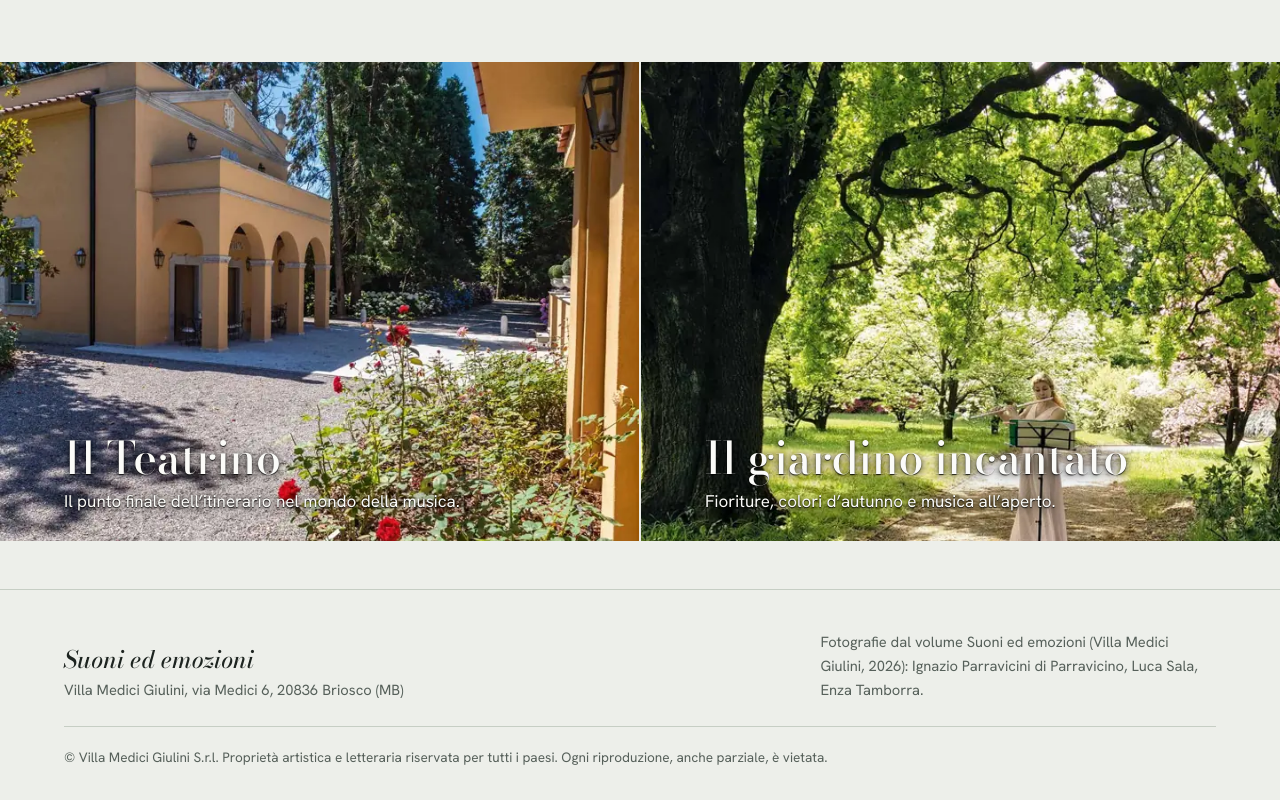
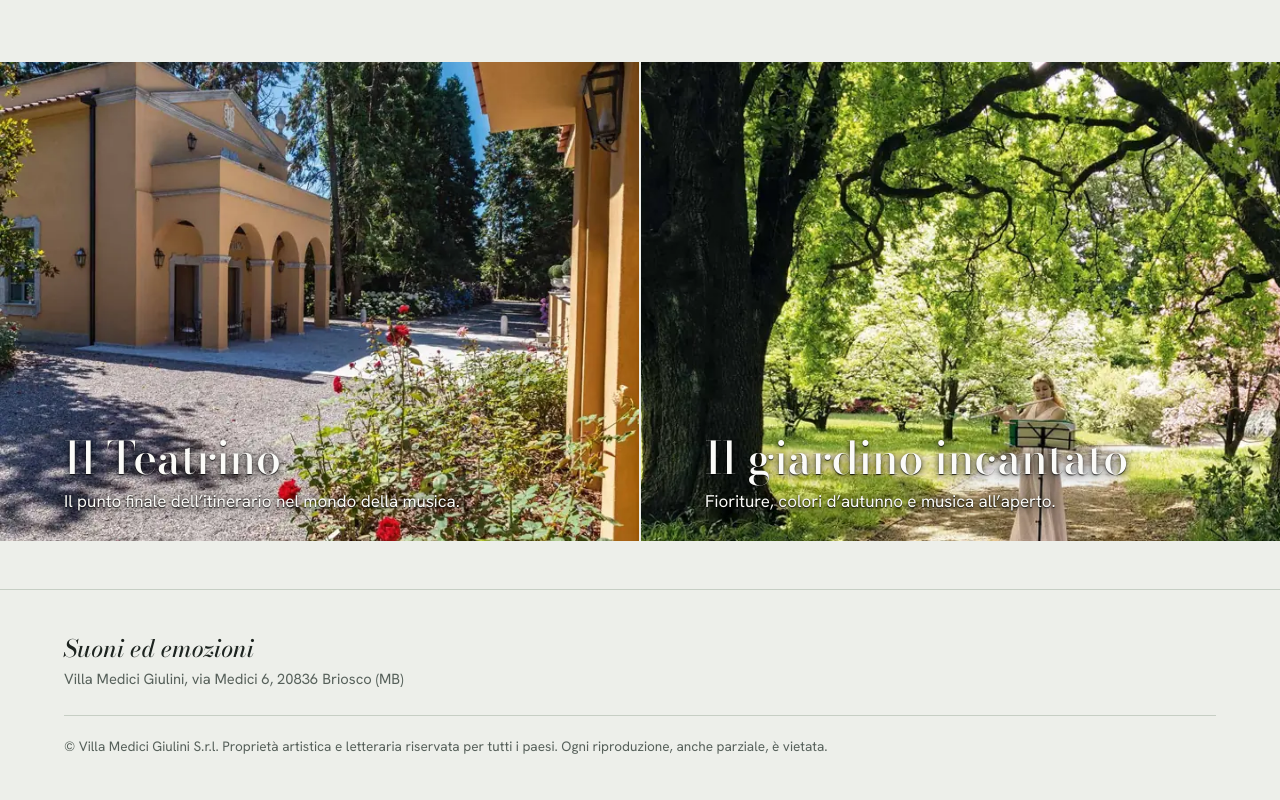
Before and after one commit to letalreb/suoniemozioni, an Astro site: page / in a window 1280 px wide. Shown: the part 2123-2923 px from the top of the page. Built offline with nearby package versions, Linux system fonts and the light colour scheme; Astro itself is replaced by a stand-in of ours.

Commit message:
Tolti i crediti fotografici dal piè di pagina

```diff
--- a/src/layouts/Layout.astro
+++ b/src/layouts/Layout.astro
@@ -64,7 +64,6 @@ const sito = (p: string) => new URL(p, Astro.site).href;
         <p class="piede-nome">Suoni ed emozioni</p>
         <p>{T.indirizzo}</p>
       </div>
-      <p class="piede-crediti">{T.crediti}</p>
       <p class="piede-diritti">{T.diritti}</p>
     </footer>
     <script>
```
